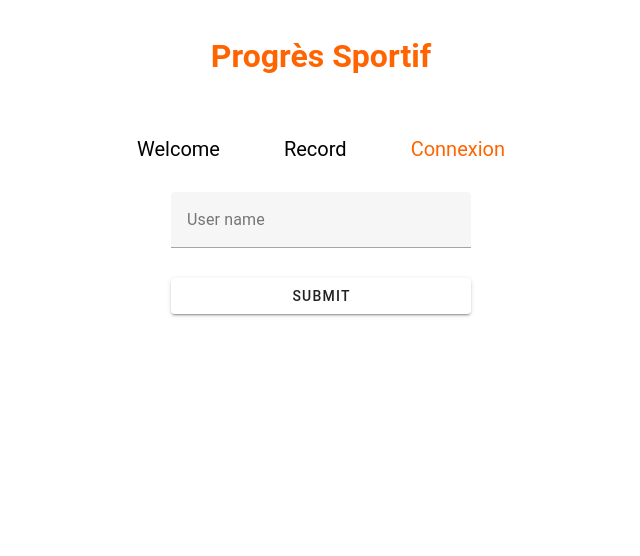
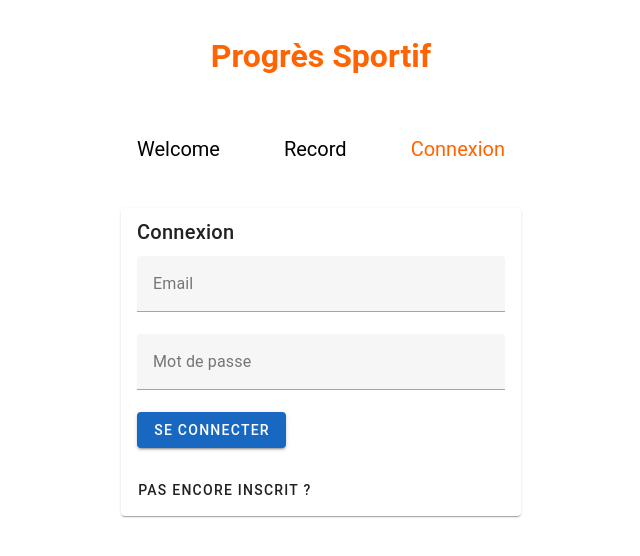
Before and after one commit to MDevos78/training-progress, a Vue app: page /Connexion in a window 1280 px wide. Shown: the top 556 px of the page, without its empty margins (319-959 px from the left). Built offline with nearby package versions, Linux system fonts and the light colour scheme.

Commit message:
ajout composant connexion et connexion bdd

```diff
--- a/package.json
+++ b/package.json
@@ -8,6 +8,7 @@
     "preview": "vite preview"
   },
   "dependencies": {
+    "docker": "^1.0.0",
     "style-import": "^0.0.8",
     "vue": "^3.3.4",
     "vue-datepicker": "^1.3.0",
--- a/src/components/Connexion.vue
+++ b/src/components/Connexion.vue
@@ -1,54 +1,90 @@
 <script>
-  export default {
-    data: vm => ({
-      loading: false,
-      rules: [value => vm.checkApi(value)],
-      timeout: null,
-      Nom: '',
-    }),
+export default {
+  data() {
+    return {
+      isLogin: true,
+      firstName: "",
+      lastName: "",
+      email: "",
+      password: "",
+      loginEmail: "",
+      loginPassword: "",
+    };
+  },
+  methods: {
+    toggleLoginMode() {
+      this.isLogin = !this.isLogin;
+    },
+    async register() {
+      try {
+        // Envoyer les données d'inscription au serveur (simulé ici avec un délai)
+        await new Promise(resolve => setTimeout(resolve, 1000)); // Simule une requête asynchrone
 
-    methods: {
-      async submit (event) {
-        this.loading = true
+        // Après l'inscription réussie, vous pouvez réinitialiser les champs ou effectuer d'autres actions
+        this.firstName = "";
+        this.lastName = "";
+        this.email = "";
+        this.password = "";
 
-        const results = await event
+        // Afficher un message de succès ou rediriger vers une autre page si nécessaire
+        alert("Inscription réussie ! Vous pouvez maintenant vous connecter.");
+      } catch (error) {
+        // En cas d'erreur, vous pouvez afficher un message d'erreur ou prendre d'autres mesures
+        console.error("Erreur lors de l'inscription :", error);
+        alert("Une erreur est survenue lors de l'inscription. Veuillez réessayer.");
+      }
+    },
+    async login() {
+      try {
+        // Envoyer les données de connexion au serveur (simulé ici avec un délai)
+        await new Promise(resolve => setTimeout(resolve, 1000)); // Simule une requête asynchrone
 
-        this.loading = false
+        // Après la connexion réussie, vous pouvez réinitialiser les champs ou effectuer d'autres actions
+        this.loginEmail = "";
+        this.loginPassword = "";
 
-        alert(JSON.stringify(results, null, 2))
-      },
-      async checkApi (userName) {
-        return new Promise(resolve => {
-          clearTimeout(this.timeout)
-
-          this.timeout = setTimeout(() => {
-            if (!userName) return resolve('Please enter a user name.')
-            if (userName === 'johnleider') return resolve('User name already taken. Please try another one.')
-
-            return resolve(true)
-          }, 1000)
-        })
-      },
+        // Afficher un message de succès ou rediriger vers une autre page si nécessaire
+        alert("Connexion réussie !");
+      } catch (error) {
+        // En cas d'erreur, vous pouvez afficher un message d'erreur ou prendre d'autres mesures
+        console.error("Erreur lors de la connexion :", error);
+        alert("Une erreur est survenue lors de la connexion. Veuillez réessayer.");
+      }
     },
-  }
+  },
+};
 </script>
 
+
 <template>
-  <v-sheet max-width="300" class="mx-auto">
-    <v-form validate-on="submit lazy" @submit.prevent="submit">
-      <v-text-field
-        v-model="userName"
-        :rules="rules"
-        label="User name"
-      ></v-text-field>
-
-      <v-btn
-        :loading="loading"
-        type="submit"
-        block
-        class="mt-2"
-        text="Submit"
-      ></v-btn>
-    </v-form>
-  </v-sheet>
+  <v-app>
+    <v-main>
+      <v-container>
+        <v-card>
+          <v-card-title>
+            {{ isLogin ? 'Connexion' : 'Inscription' }}
+          </v-card-title>
+          <v-card-text>
+            <v-form v-if="!isLogin">
+              <v-text-field v-model="firstName" label="Prénom"></v-text-field>
+              <v-text-field v-model="lastName" label="Nom"></v-text-field>
+              <v-text-field v-model="email" label="Email"></v-text-field>
+              <v-text-field v-model="password" label="Mot de passe" type="password"></v-text-field>
+              <v-btn @click="register" color="primary">S'inscrire</v-btn>
+            </v-form>
+            <v-form v-else>
+              <v-text-field v-model="loginEmail" label="Email"></v-text-field>
+              <v-text-field v-model="loginPassword" label="Mot de passe" type="password"></v-text-field>
+              <v-btn @click="login" color="primary">Se connecter</v-btn>
+            </v-form>
+          </v-card-text>
+          <v-card-actions>
+            <v-btn @click="toggleLoginMode">
+              {{ isLogin ? "Pas encore inscrit ?" : "Déjà inscrit ?" }}
+            </v-btn>
+          </v-card-actions>
+        </v-card>
+      </v-container>
+    </v-main>
+  </v-app>
 </template>
--- a/src/components/Record.vue
+++ b/src/components/Record.vue
@@ -1,74 +1,8 @@
 <template>
-  <v-table height="300px">
-    <thead>
-      <tr>
-        <th class="text-left">
-          Name
-        </th>
-        <th class="text-left">
-          Calories
-        </th>
-      </tr>
-    </thead>
-    <tbody>
-      <tr
-        v-for="item in desserts"
-        :key="item.name"
-      >
-        <td>{{ item.name }}</td>
-        <td>{{ item.calories }}</td>
-      </tr>
-    </tbody>
-  </v-table>
+
 </template>
 
 <script>
-  export default {
-    data () {
-      return {
-        desserts: [
-          {
-            name: 'Frozen Yogurt',
-            calories: 159,
-          },
-          {
-            name: 'Ice cream sandwich',
-            calories: 237,
-          },
-          {
-            name: 'Eclair',
-            calories: 262,
-          },
-          {
-            name: 'Cupcake',
-            calories: 305,
-          },
-          {
-            name: 'Gingerbread',
-            calories: 356,
-          },
-          {
-            name: 'Jelly bean',
-            calories: 375,
-          },
-          {
-            name: 'Lollipop',
-            calories: 392,
-          },
-          {
-            name: 'Honeycomb',
-            calories: 408,
-          },
-          {
-            name: 'Donut',
-            calories: 452,
-          },
-          {
-            name: 'KitKat',
-            calories: 518,
-          },
-        ],
-      }
-    },
-  }
+
+
 </script>
```
Also changed, not shown: 1 other file (tests, documents, lock files or other folders).
